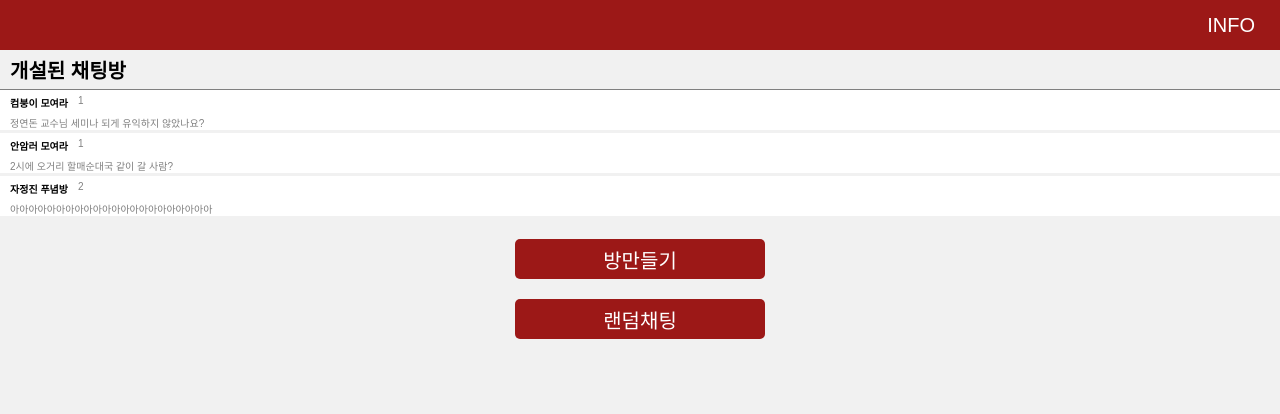
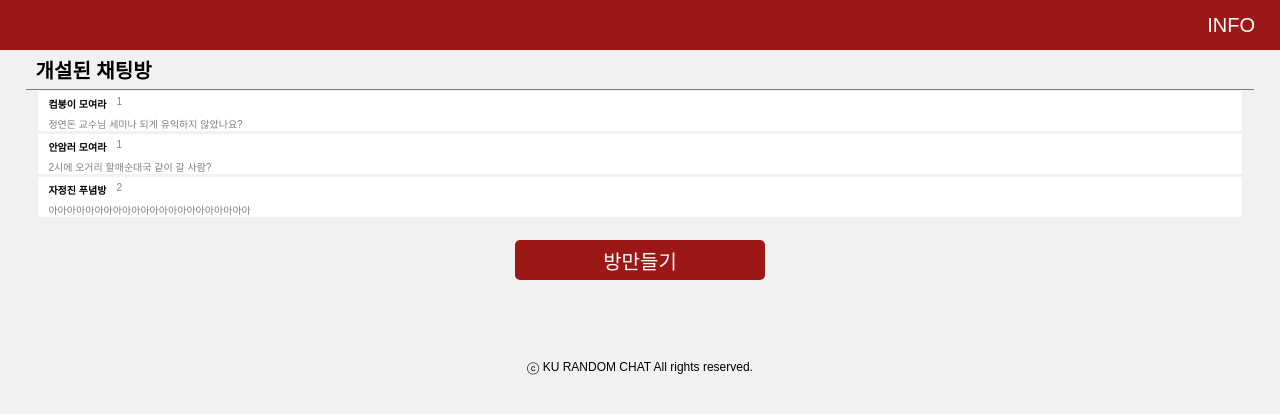
Before and after one commit to kucc/ku-random-chat, a React app in the folder client/: page /match-room in a window 1280 px wide. Shown: the top 414 px of the page. Built offline with nearby package versions, Linux system fonts and the light colour scheme.

Commit message:
feat : match-room design modification

```diff
--- a/client/src/pages/match-room/index.tsx
+++ b/client/src/pages/match-room/index.tsx
@@ -12,7 +12,7 @@ const MatchRoom = () => {
                 <ChatRoomList/>
             </S.ChatRoomListContainer>
             <S.ButtonContainer>방만들기</S.ButtonContainer>
-            <S.ButtonContainer>랜덤채팅</S.ButtonContainer>
+            <S.Copyright>ⓒ KU RANDOM CHAT All rights reserved.</S.Copyright>
         </S.MatchRoomContainer>
     );
 };
--- a/client/src/pages/match-room/styles.ts
+++ b/client/src/pages/match-room/styles.ts
@@ -14,7 +14,7 @@ export const ListLabel = styled.div`
     display: flex;
     font-size: 2rem;
     font-weight: 1000;
-    width: 100%;
+    width: 96%;
     height: 4rem;
     justify-content: flex-start;
     align-items: center;
@@ -26,7 +26,8 @@ export const ChatRoomListContainer = styled.div`
     float: left;
     display: flex;
     flex-direction: column;
-    width: 100%;
+    width: 94%;
+    margin-top: 0.1rem;
 
 `;
 
@@ -44,3 +45,8 @@ export const ButtonContainer = styled.div`
     cursor: pointer;
     margin-top: 2rem;
 `;
+
+export const Copyright = styled.div`
+  font-size: 1.2rem;
+  margin-top: 8rem;
+`;
```
